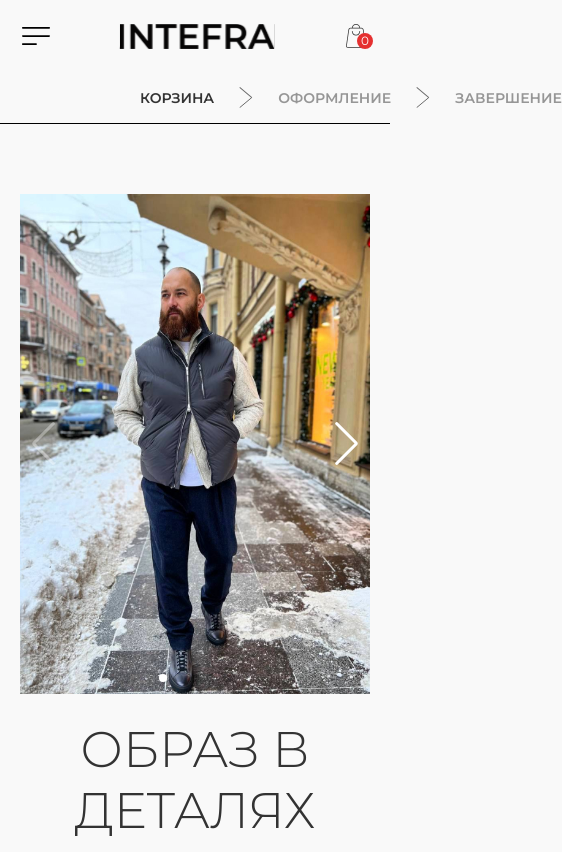
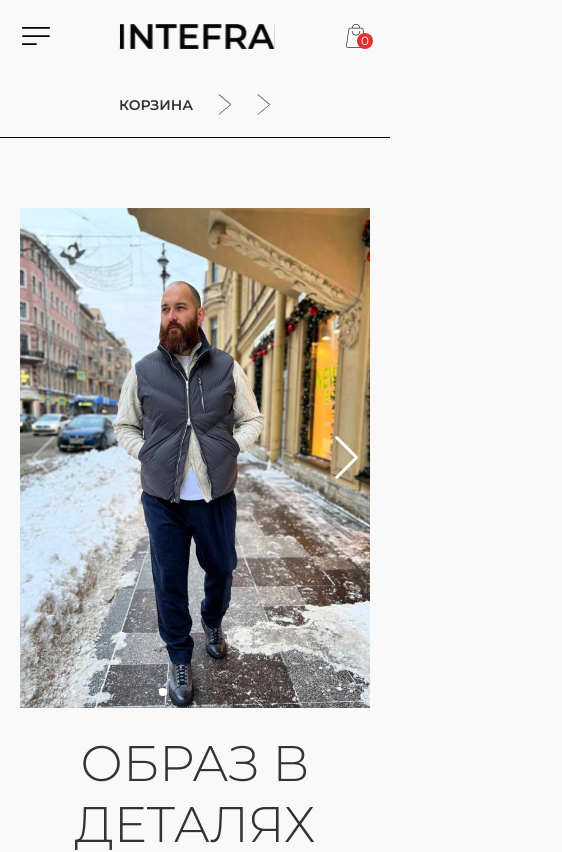
Before and after one commit to slumpthug/next-project, a Next.js app: page /form in a window 390 px wide. Shown: the top 852 px of the page, 562 px wide, since content can reach past the window. Built offline with nearby package versions, Linux system fonts and the light colour scheme.

Commit message:
added adaptive

```diff
--- a/components/bottom-header/BottomHeader-style.module.css
+++ b/components/bottom-header/BottomHeader-style.module.css
@@ -15,3 +15,29 @@
 .container a:first-child {
     color: #333333;
 }
+
+@media (max-width: 1400px) {
+    .container {
+        padding: 22px 60px;
+    }
+}
+
+@media (max-width: 1000px) {
+    .container {
+        padding: 22px;
+    }
+
+    .container {
+        justify-content: center;
+    }
+}
+
+@media (max-width: 1000px) {
+    .container a {
+        display: none;
+    }
+
+    .container a:first-child {
+       display: inline-block;
+    }
+}
```
